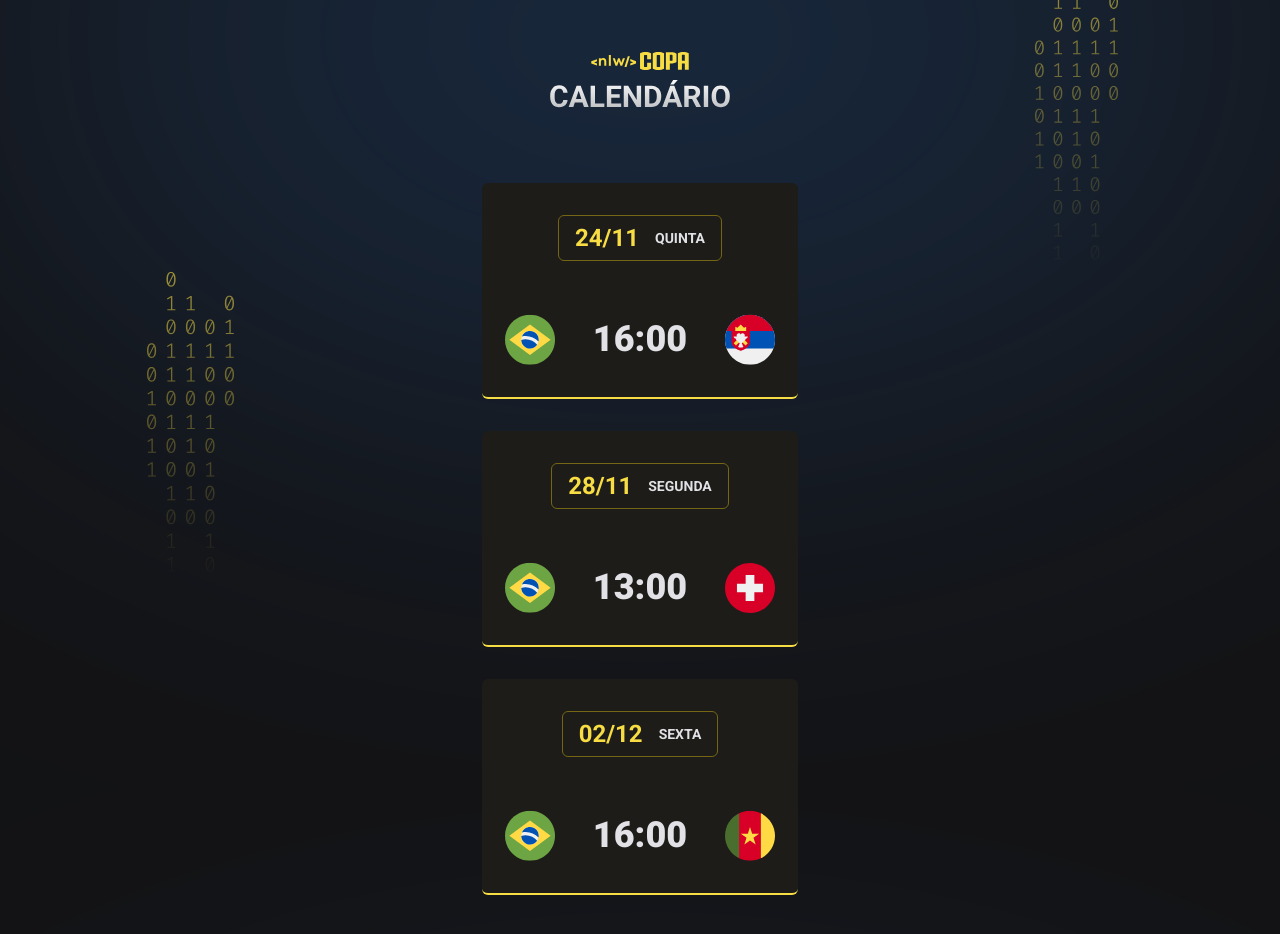
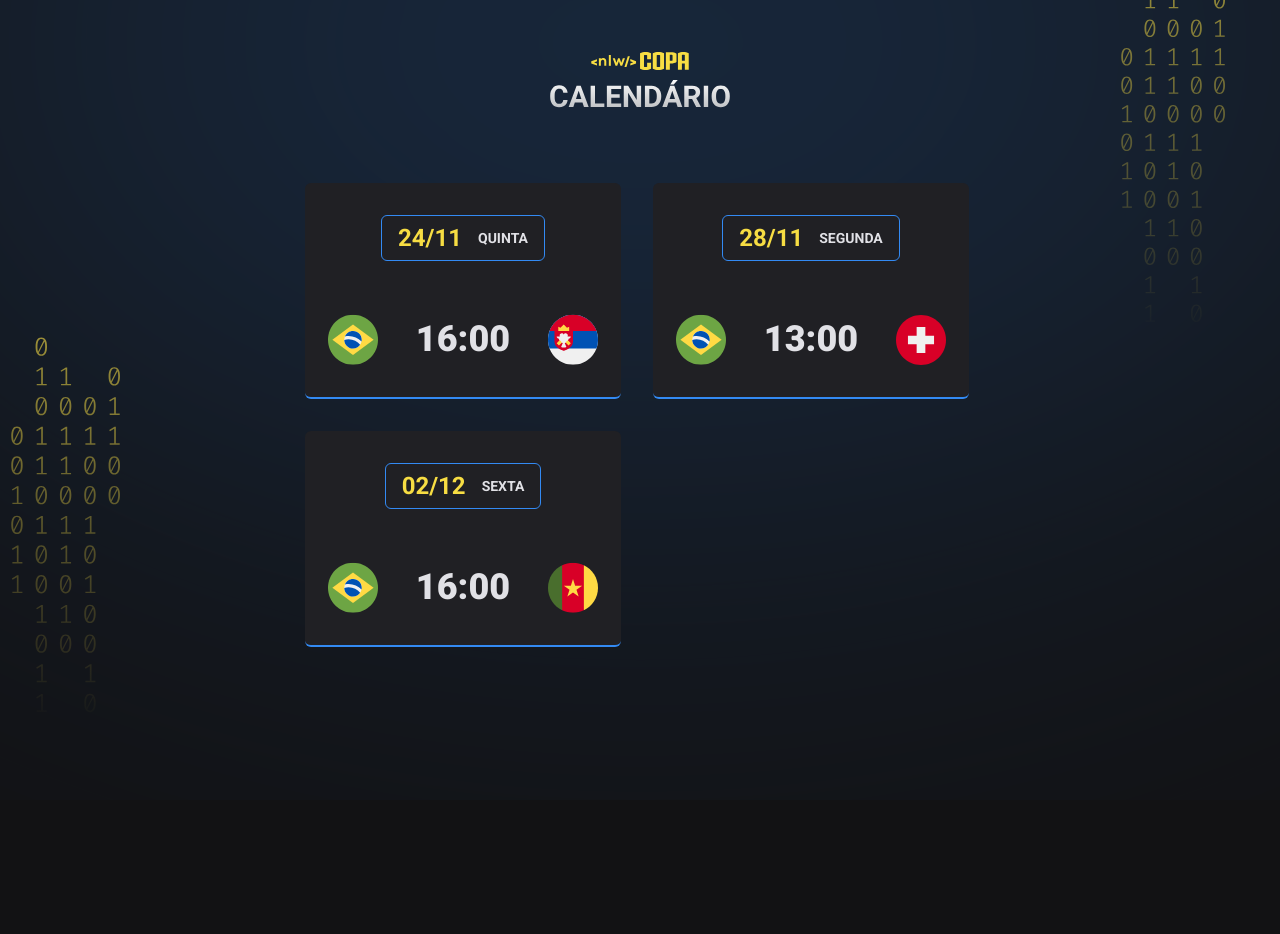
Before and after one commit to lucsvvieira/Projeto-NLW-Copa, a plain HTML site: page index.html in a window 1280 px wide. After the commit the page ends 800 px from the top, so only its background shows below. Drawn offline with Linux system fonts and the light colour scheme.

Commit message:
Refatorando códigos do projeto

```diff
--- a/index.html
+++ b/index.html
@@ -13,8 +13,13 @@
     <link href="https://fonts.googleapis.com/css2?family=Roboto:wght@700;900&display=swap" rel="stylesheet">
 </head>
 
-<body>
-    <div id="app"></div>
+<body class="blue">
+    <div id="app">
+        <header>
+            <img src="./assets/logo.svg" alt="Logo NLW">
+        </header>
+        <main id="cards"></main>
+    </div>
     <script src="./main.js"></script>
 </body>
 
--- a/main.js
+++ b/main.js
@@ -8,9 +8,12 @@ function createGame(player1, hour, player2) {
     `
 }
 
+let delay = -0.3;
+
 function createCard(date, day, games) {
+    delay = delay + 0.3;
     return `
-        <div class="card">
+        <div class="card" style="animation-delay: ${delay}s">
             <h2>${date}<span>${day}</span></h2>
             <ul>
                 ${games}
@@ -19,14 +22,8 @@ function createCard(date, day, games) {
     `
 }
 
-document.querySelector("#app").innerHTML = `
-    <header>
-        <img src="./assets/logo.svg" alt="Logo NLW">
-    </header>
-
-    <main id="cards">
-        ${createCard("24/11", "quinta", createGame('brazil', '16:00', 'serbia'))}
-        ${createCard("28/11", 'segunda', createGame('brazil', '13:00', 'switzerland'))}
-        ${createCard("02/12", 'sexta', createGame('brazil', '16:00', 'cameroon'))}
-    </main>
-`;
+document.querySelector("#cards").innerHTML =
+        createCard("24/11", "quinta", createGame('brazil', '16:00', "serbia")) +
+        createCard("28/11", "segunda", createGame('brazil', '13:00', 'switzerland')) +
+        createCard("02/12", "sexta", createGame('brazil', '16:00', 'cameroon'))
+;
--- a/style.css
+++ b/style.css
@@ -2,6 +2,27 @@
     margin: 0;
     padding: 0;
     box-sizing: border-box;
+}
+
+:root {
+    --card-title-border-color: #746615;
+    --card-color-primary: #f7dd43;
+    --card-bg-color: #1d1c19;
+    --bg: url(./assets/bg-yellow.svg);
+}
+
+body.blue {
+    --card-title-border-color: #338AF3;
+    --card-color-primary: #338AF3;
+    --card-bg-color: #202024;
+    --bg: url(./assets/bg-blue.svg);
+}
+
+body.green {
+    --card-title-border-color: #047C3F;
+    --card-color-primary: #047C3F;
+    --card-bg-color: #1a1f1b;
+    --bg: url(./assets/bg-green.svg);
 }
 
 ul {
@@ -9,10 +30,7 @@ ul {
 }
 
 body {
-    background-color: #121214;
-    background-image: url(./assets/bg.svg);
-    background-position-x: center;
-    background-position-y: -715px;
+    background: #121214 var(--bg) no-repeat top center/cover;
 }
 
 body * {
@@ -21,7 +39,8 @@ body * {
 
 #app {
     width: fit-content;
-    margin: 52px auto;
+    margin: auto;
+    padding-top: 52px;
 }
 
 header {
@@ -39,8 +58,8 @@ header {
     padding: 32px 23px;
     text-align: center;
 
-    background: #1d1c19;
-    border-bottom: 2px solid #f7dd43;
+    background: var(--card-bg-color);
+    border-bottom: 2px solid var(--card-color-primary);
     border-radius: 6px;
 }
 
@@ -51,7 +70,7 @@ header {
     align-items: center;
 
     padding: 8px 16px;
-    border: 1px solid #746615;
+    border: 1px solid var(--card-title-border-color);
     border-radius: 6px;
 
     width: fit-content;
@@ -94,3 +113,39 @@ header {
     line-height: 125%;
     color: #E1E1E6;
 }
+
+.card h2:hover,
+.card ul li strong:hover,
+.card ul li img:hover {
+    transform: scale(1.1);
+}
+
+.card h2,
+.card ul li strong,
+.card ul li img {
+    transition: transform 0.3s;
+}
+
+.card {
+    opacity: 0;
+    animation: appear .2s forwards;
+}
+
+@keyframes appear {
+    0% {
+        transform: translateY(-50px);
+        opacity: 0;
+    }
+
+    100% {
+        opacity: 1;
+    }
+}
+
+@media (min-width: 700px) {
+    #cards {
+        max-width: 670px;
+        flex-direction: row;
+        flex-wrap: wrap;
+    }
+}
```
Also changed, not shown: assets/bg-blue.svg (added), assets/bg-green.svg (added), assets/bg-yellow.svg (added), assets/bg.svg (deleted).
